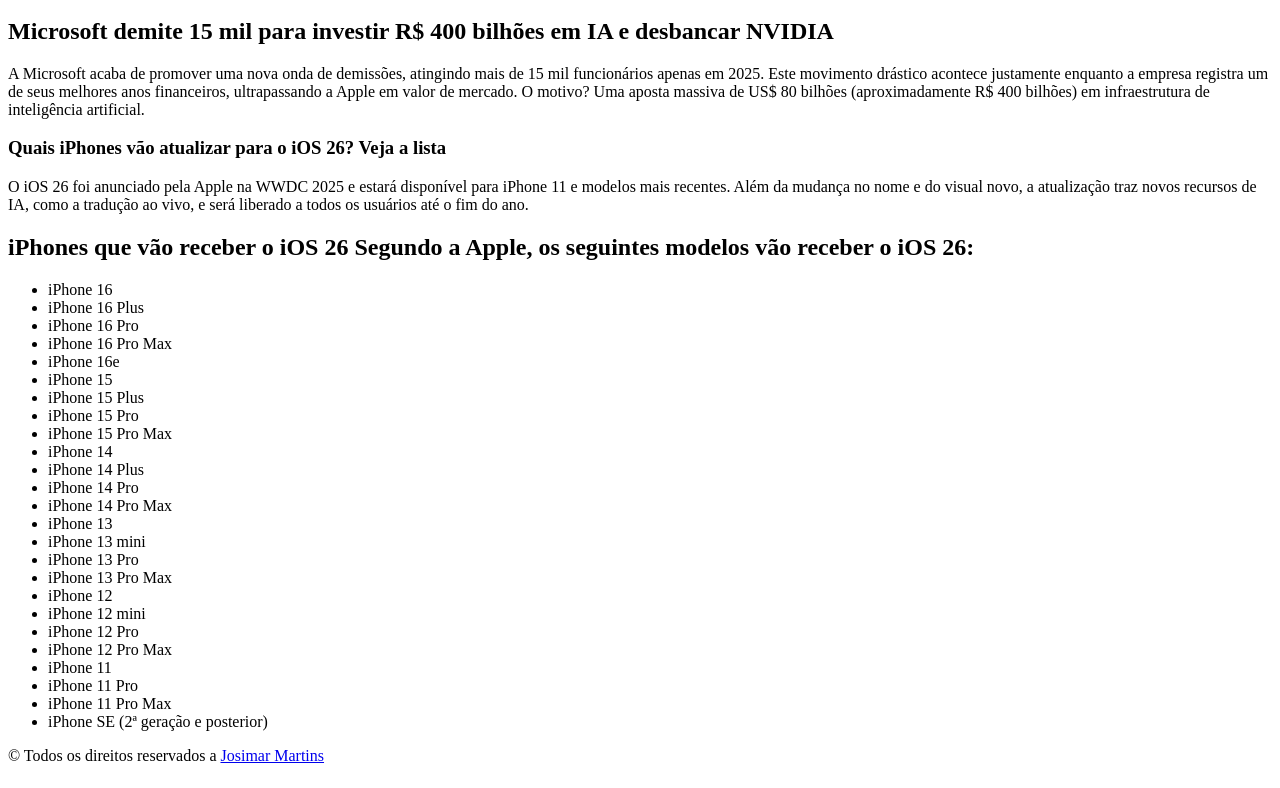
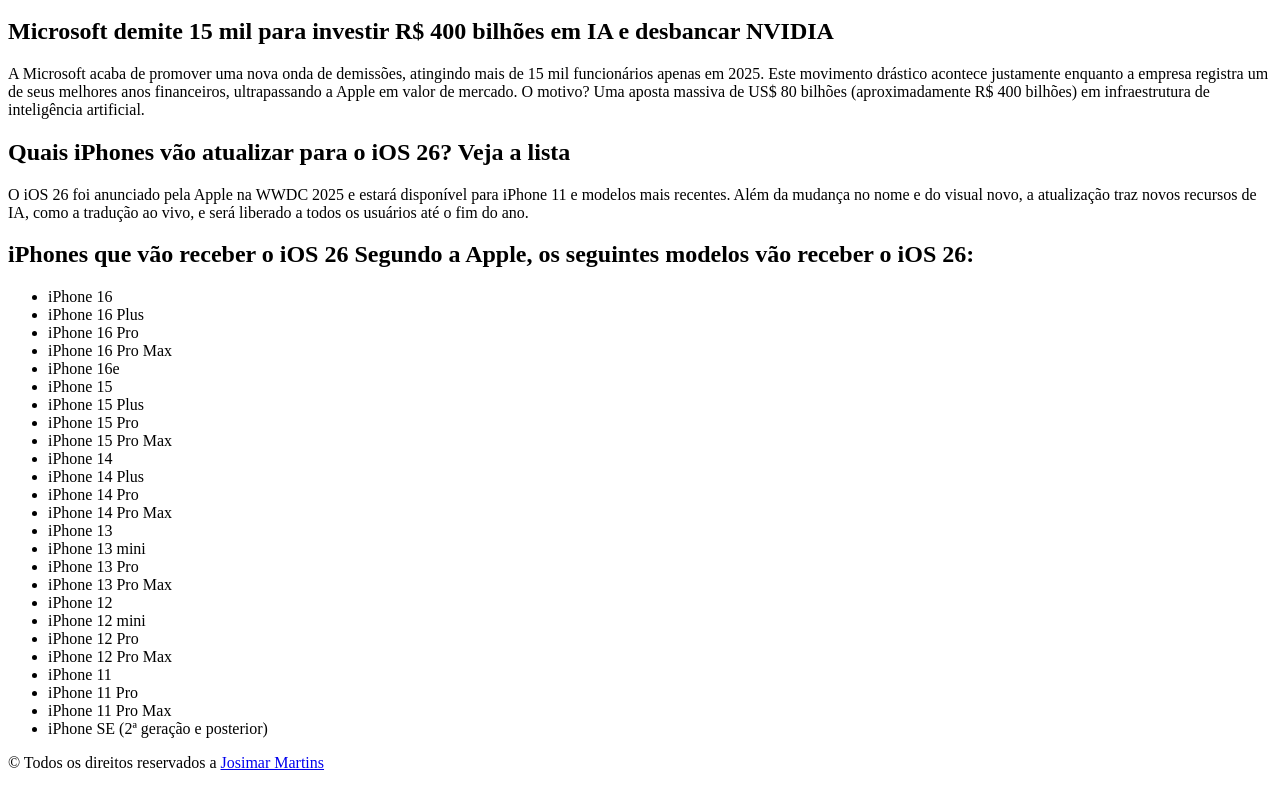
Before and after one commit to josemarmartins21/noticiasecafe, a plain HTML site: page index.html in a window 1280 px wide. Shown: the part 100-888 px from the top of the page. Drawn offline with Linux system fonts and the light colour scheme.

Commit message:
alterei o subtítulo para h2

```diff
--- a/index.html
+++ b/index.html
@@ -23,11 +23,11 @@
             </p>
         </article>
         <article>
-            <h3>Quais iPhones vão atualizar para o iOS 26? Veja a lista</h3>
+            <h1>Quais iPhones vão atualizar para o iOS 26? Veja a lista</h1>
             <p>
              O iOS 26 foi anunciado pela Apple na WWDC 2025 e estará disponível para iPhone 11 e modelos mais recentes. Além da mudança no nome e do visual novo, a atualização traz novos recursos de IA, como a tradução ao vivo, e será liberado a todos os usuários até o fim do ano.
             </p>
-            <h1>iPhones que vão receber o iOS 26 Segundo a Apple, os seguintes modelos vão receber o iOS 26: </h1>
+             <h2>iPhones que vão receber o iOS 26 Segundo a Apple, os seguintes modelos vão receber o iOS 26:</h2>
             <p>
                 <ul>
                     <li>iPhone 16</li>
```
